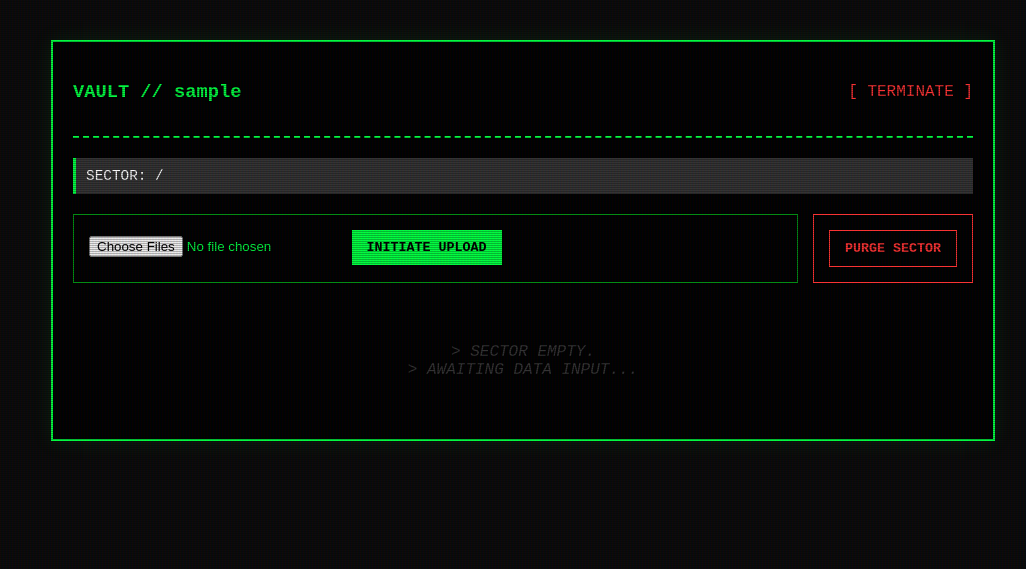
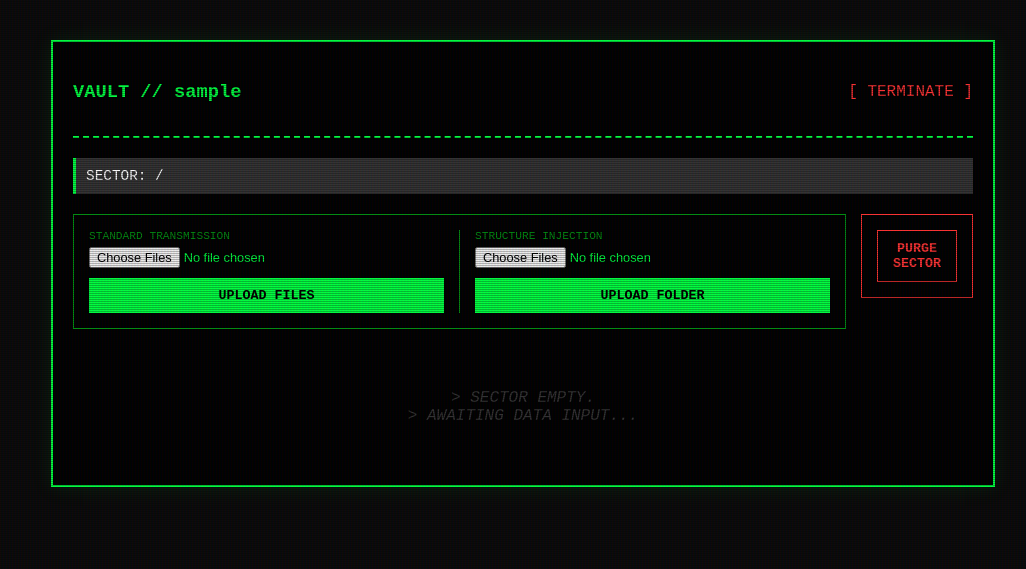
Before and after one commit to Muhsin-603/FTP, a Flask app: page /dashboard in a window 1280 px wide. Shown: the top 569 px of the page, without its empty margins (117-1143 px from the left). Run offline with Flask 3, Linux system fonts and the light colour scheme; the visitor is signed in with stand-in values (Sample User, id 1).

Commit message:
dashboard updated

```diff
--- a/templates/dashboard.html
+++ b/templates/dashboard.html
@@ -53,20 +53,36 @@
             display: flex; gap: 15px; margin-bottom: 20px; align-items: flex-start;
         }
 
+        /* The New Dual Upload Module */
         .upload-box {
-            flex-grow: 1; border: 1px solid var(--terminal-dim); padding: 15px;
+            flex-grow: 2; border: 1px solid var(--terminal-dim); padding: 15px;
+            display: flex; gap: 15px;
+        }
+
+        .upload-column {
+            flex: 1; display: flex; flex-direction: column;
+        }
+
+        .upload-label {
+            color: var(--terminal-dim); font-size: 0.7em; margin-bottom: 5px; text-transform: uppercase;
+        }
+
+        .divider {
+            width: 1px; background: var(--terminal-dim);
         }
 
         .nuke-box {
-            border: 1px solid var(--error-red); padding: 15px;
+            flex-grow: 0; border: 1px solid var(--error-red); padding: 15px;
+            display: flex; flex-direction: column; justify-content: center;
         }
 
         button {
             border: none; padding: 10px 15px; font-weight: bold; cursor: pointer;
             text-transform: uppercase; font-family: inherit; transition: all 0.2s;
+            width: 100%;
         }
 
-        .btn-upload { background: var(--terminal-green); color: black; }
+        .btn-upload { background: var(--terminal-green); color: black; margin-top: auto; }
         .btn-upload:hover { box-shadow: 0 0 10px var(--terminal-green); }
 
         .btn-nuke { background: transparent; color: var(--error-red); border: 1px solid var(--error-red); }
@@ -121,17 +137,27 @@
 
         <div class="controls">
             <div class="upload-box">
-                <form action="/upload" method="post" enctype="multipart/form-data">
+                <form action="/upload" method="post" enctype="multipart/form-data" class="upload-column">
                     <input type="hidden" name="current_path" value="{{ current_path }}">
-                    <input type="file" name="file" multiple webkitdirectory style="color: var(--terminal-green); margin-bottom: 10px;">
-                    <button type="submit" class="btn-upload">INITIATE UPLOAD</button>
+                    <span class="upload-label">Standard Transmission</span>
+                    <input type="file" name="file" multiple style="color: var(--terminal-green); margin-bottom: 10px; font-size: 0.8em;">
+                    <button type="submit" class="btn-upload">UPLOAD FILES</button>
+                </form>
+
+                <div class="divider"></div>
+
+                <form action="/upload" method="post" enctype="multipart/form-data" class="upload-column">
+                    <input type="hidden" name="current_path" value="{{ current_path }}">
+                    <span class="upload-label">Structure Injection</span>
+                    <input type="file" name="file" multiple webkitdirectory style="color: var(--terminal-green); margin-bottom: 10px; font-size: 0.8em;">
+                    <button type="submit" class="btn-upload">UPLOAD FOLDER</button>
                 </form>
             </div>
 
             <div class="nuke-box">
                 <form action="/delete-all" method="post" onsubmit="return confirmNuke()">
                     <input type="hidden" name="current_path" value="{{ current_path }}">
-                    <button type="submit" class="btn-nuke">PURGE SECTOR</button>
+                    <button type="submit" class="btn-nuke">PURGE<br>SECTOR</button>
                 </form>
             </div>
         </div>
```
